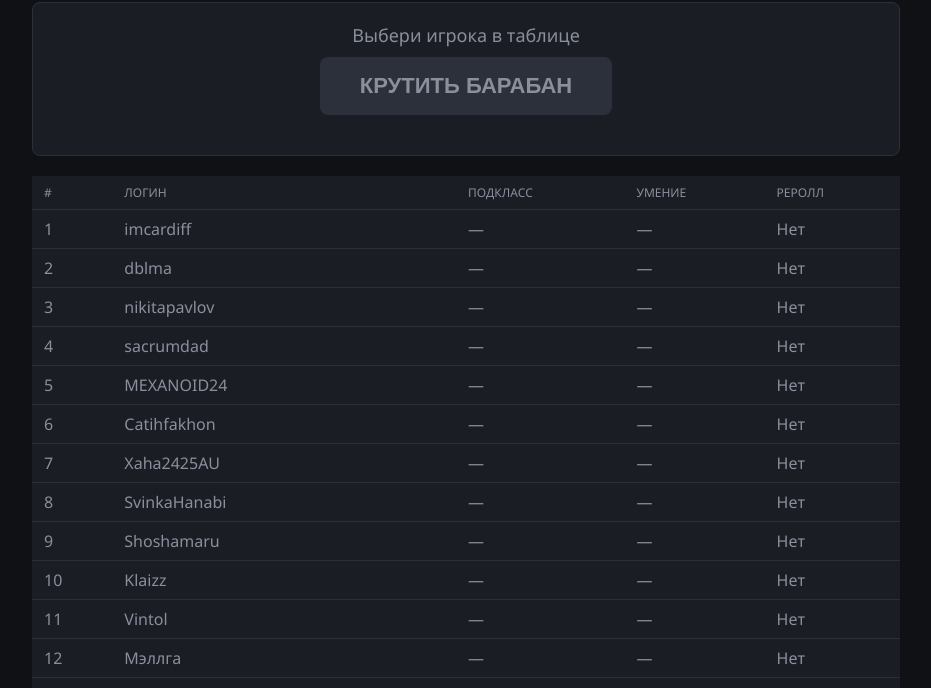
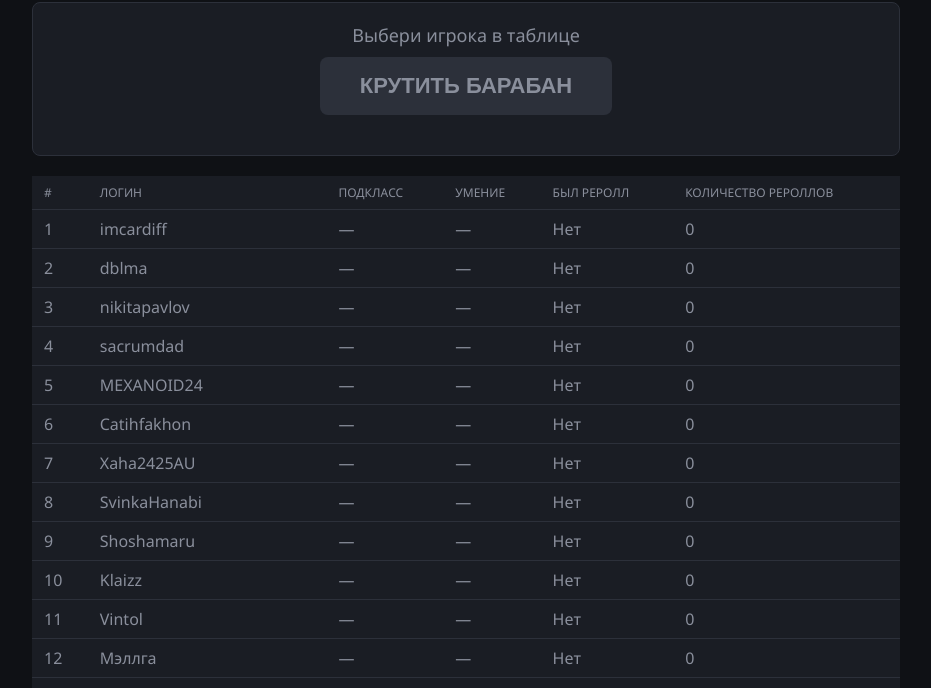
Before and after one commit to alexander-kurakin/cardiff-build-roulette, a plain HTML site: page index.html in a window 1280 px wide. Shown: the part 108-796 px from the top of the page, without its empty margins (174-1105 px from the left). Drawn offline with Linux system fonts and the light colour scheme.

Commit message:
Разделить "Был реролл" (Да/Нет) и "Количество рероллов" (число)
Google Sheet использует data-validation Да/Нет на "Был реролл" —
хранить там 0/1/2 нельзя. Число теперь в отдельной новой колонке
"Количество рероллов", которую пользователь добавил в Sheet сам.
Названия колонок на сайте приведены в точное соответствие с Sheet.

Co-Authored-By: Claude Sonnet 5 <noreply@anthropic.com>

```diff
--- a/data/participants.csv
+++ b/data/participants.csv
@@ -1,51 +1,51 @@
-#,Логин,Подкласс,Умение,Логин совпадает,Выдан слот,Был реролл,Сирус,Убер Атзири,"Ол, босс спуска",Мейвен,Убер Древний
-1,imcardiff,,,Да,Да,,,,,,
-2,dblma,,,Да,Да,,,,,,
-3,nikitapavlov,,,Да,Да,,,,,,
-4,sacrumdad,,,Да,Да,,,,,,
-5,MEXANOID24,,,Да,Да,,,,,,
-6,Catihfakhon,,,Да,Да,,,,,,
-7,Xaha2425AU,,,Да,Да,,,,,,
-8,SvinkaHanabi,,,Да,Да,,,,,,
-9,Shoshamaru,,,Да,Да,,,,,,
-10,Klaizz,,,Да,Да,,,,,,
-11,Vintol,,,Да,Да,,,,,,
-12,Мэллга,,,Да,Да,,,,,,
-13,Anachpokiy,,,Да,Да,,,,,,
-14,AvantGardeVibe,,,Да,Да,,,,,,
-15,Inokenty10,,,Да,Да,,,,,,
-16,Blazze29,,,Да,Да,,,,,,
-17,skajinet,,,Да,Да,,,,,,
-18,DarkLordArioh,,,Да,Да,,,,,,
-19,Sad231,,,Да,Да,,,,,,
-20,AlexMystik,,,Да,Да,,,,,,
-21,MrSwan007,,,Да,Да,,,,,,
-22,allrandom2,,,Да,Да,,,,,,
-23,ZavStas,,,Да,Да,,,,,,
-24,greenhost87,,,Да,Да,,,,,,
-25,Helopy,,,Да,Да,,,,,,
-26,falcon_killa,,,Да,Да,,,,,,
-27,ulitko2,,,Да,Да,,,,,,
-28,HappiestMan,,,Да,Да,,,,,,
-29,spottycatua,,,Да,Да,,,,,,
-30,Egoiste,,,Да,Да,,,,,,
-31,puzzlo,,,Да,Да,,,,,,
-32,Exdeil,,,Да,Да,,,,,,
-33,zzVestnikzz,,,Да,Да,,,,,,
-34,1000gpm,,,Да,Да,,,,,,
-35,rshserga,,,Да,Да,,,,,,
-36,abbas_obscurus,,,Да,Да,,,,,,
-37,Maturyn,,,Да,Да,,,,,,
-38,Qetzalkoatl,,,Да,Да,,,,,,
-39,Maziva,,,Да,Да,,,,,,
-40,Izzych,,,Да,Да,,,,,,
-41,Xitxarm,,,Да,Да,,,,,,
-42,_EH0T_,,,Да,Да,,,,,,
-43,Alret,,,Да,Да,,,,,,
-44,fakel979,,,Да,Да,,,,,,
-45,Jortle,,,Да,Да,,,,,,
-46,ElderXedrix,,,Да,Да,,,,,,
-47,symarchi,,,Да,Да,,,,,,
-48,Shakawakamakapaw,,,Да,Да,,,,,,
-49,Alex222438,,,Да,Да,,,,,,
-50,Fanaberiya,,,Да,Да,,,,,,
+#,Логин,Подкласс,Умение,Логин совпадает,Выдан слот,Был реролл,Количество рероллов,Сирус,Убер Атзири,"Ол, босс спуска",Мейвен,Убер Древний
+1,imcardiff,,,Да,Да,,,,,,,
+2,dblma,,,Да,Да,,,,,,,
+3,nikitapavlov,,,Да,Да,,,,,,,
+4,sacrumdad,,,Да,Да,,,,,,,
+5,MEXANOID24,,,Да,Да,,,,,,,
+6,Catihfakhon,,,Да,Да,,,,,,,
+7,Xaha2425AU,,,Да,Да,,,,,,,
+8,SvinkaHanabi,,,Да,Да,,,,,,,
+9,Shoshamaru,,,Да,Да,,,,,,,
+10,Klaizz,,,Да,Да,,,,,,,
+11,Vintol,,,Да,Да,,,,,,,
+12,Мэллга,,,Да,Да,,,,,,,
+13,Anachpokiy,,,Да,Да,,,,,,,
+14,AvantGardeVibe,,,Да,Да,,,,,,,
+15,Inokenty10,,,Да,Да,,,,,,,
+16,Blazze29,,,Да,Да,,,,,,,
+17,skajinet,,,Да,Да,,,,,,,
+18,DarkLordArioh,,,Да,Да,,,,,,,
+19,Sad231,,,Да,Да,,,,,,,
+20,AlexMystik,,,Да,Да,,,,,,,
+21,MrSwan007,,,Да,Да,,,,,,,
+22,allrandom2,,,Да,Да,,,,,,,
+23,ZavStas,,,Да,Да,,,,,,,
+24,greenhost87,,,Да,Да,,,,,,,
+25,Helopy,,,Да,Да,,,,,,,
+26,falcon_killa,,,Да,Да,,,,,,,
+27,ulitko2,,,Да,Да,,,,,,,
+28,HappiestMan,,,Да,Да,,,,,,,
+29,spottycatua,,,Да,Да,,,,,,,
+30,Egoiste,,,Да,Да,,,,,,,
+31,puzzlo,,,Да,Да,,,,,,,
+32,Exdeil,,,Да,Да,,,,,,,
+33,zzVestnikzz,,,Да,Да,,,,,,,
+34,1000gpm,,,Да,Да,,,,,,,
+35,rshserga,,,Да,Да,,,,,,,
+36,abbas_obscurus,,,Да,Да,,,,,,,
+37,Maturyn,,,Да,Да,,,,,,,
+38,Qetzalkoatl,,,Да,Да,,,,,,,
+39,Maziva,,,Да,Да,,,,,,,
+40,Izzych,,,Да,Да,,,,,,,
+41,Xitxarm,,,Да,Да,,,,,,,
+42,_EH0T_,,,Да,Да,,,,,,,
+43,Alret,,,Да,Да,,,,,,,
+44,fakel979,,,Да,Да,,,,,,,
+45,Jortle,,,Да,Да,,,,,,,
+46,ElderXedrix,,,Да,Да,,,,,,,
+47,symarchi,,,Да,Да,,,,,,,
+48,Shakawakamakapaw,,,Да,Да,,,,,,,
+49,Alex222438,,,Да,Да,,,,,,,
+50,Fanaberiya,,,Да,Да,,,,,,,
--- a/index.html
+++ b/index.html
@@ -27,7 +27,8 @@
                     <th>Логин</th>
                     <th>Подкласс</th>
                     <th>Умение</th>
-                    <th>Реролл</th>
+                    <th>Был реролл</th>
+                    <th>Количество рероллов</th>
                 </tr>
             </thead>
             <tbody></tbody>
--- a/js/app.js
+++ b/js/app.js
@@ -31,7 +31,8 @@ async function loadParticipants() {
         ascendancy: record["Подкласс"],
         skill: record["Умение"],
         bossKillVerified: BOSS_COLUMNS.some(column => record[column] === "Да"),
-        rerollsUsed: parseRerollsUsed(record["Был реролл"]),
+        hadReroll: record["Был реролл"] === "Да",
+        rerollsUsed: parseRerollsUsed(record["Количество рероллов"]),
     }));
 }
 
@@ -59,12 +60,6 @@ function maxRerollsFor(participant) {
 
 function hasResult(participant) {
     return participant.ascendancy.length > 0 && participant.skill.length > 0;
-}
-
-function rerollStatusLabel(rerollsUsed) {
-    if (rerollsUsed <= 0) return "Нет";
-    if (rerollsUsed === 1) return "Да (1)";
-    return "Да (2)";
 }
 
 function renderParticipantsTable() {
@@ -97,12 +92,16 @@ function renderParticipantsTable() {
         skillCell.textContent = participant.skill || "—";
         row.appendChild(skillCell);
 
-        const rerollCell = document.createElement("td");
-        rerollCell.textContent = rerollStatusLabel(participant.rerollsUsed);
+        const hadRerollCell = document.createElement("td");
+        hadRerollCell.textContent = participant.hadReroll ? "Да" : "Нет";
+        row.appendChild(hadRerollCell);
+
+        const rerollsCountCell = document.createElement("td");
+        rerollsCountCell.textContent = participant.rerollsUsed;
         if (participant.rerollsUsed >= 2) {
-            rerollCell.classList.add("reroll-cell--double");
+            rerollsCountCell.classList.add("reroll-cell--double");
         }
-        row.appendChild(rerollCell);
+        row.appendChild(rerollsCountCell);
 
         row.addEventListener("click", () => {
             selectedIndex = index;
@@ -166,7 +165,10 @@ async function handleRoll(mode) {
     if (mode !== "skill") participant.ascendancy = result.ascendancy;
     if (mode !== "ascendancy") participant.skill = result.skill;
 
-    if (mode !== "full") participant.rerollsUsed += 1;
+    if (mode !== "full") {
+        participant.rerollsUsed += 1;
+        participant.hadReroll = true;
+    }
 
     renderParticipantsTable();
     renderControls();
```
